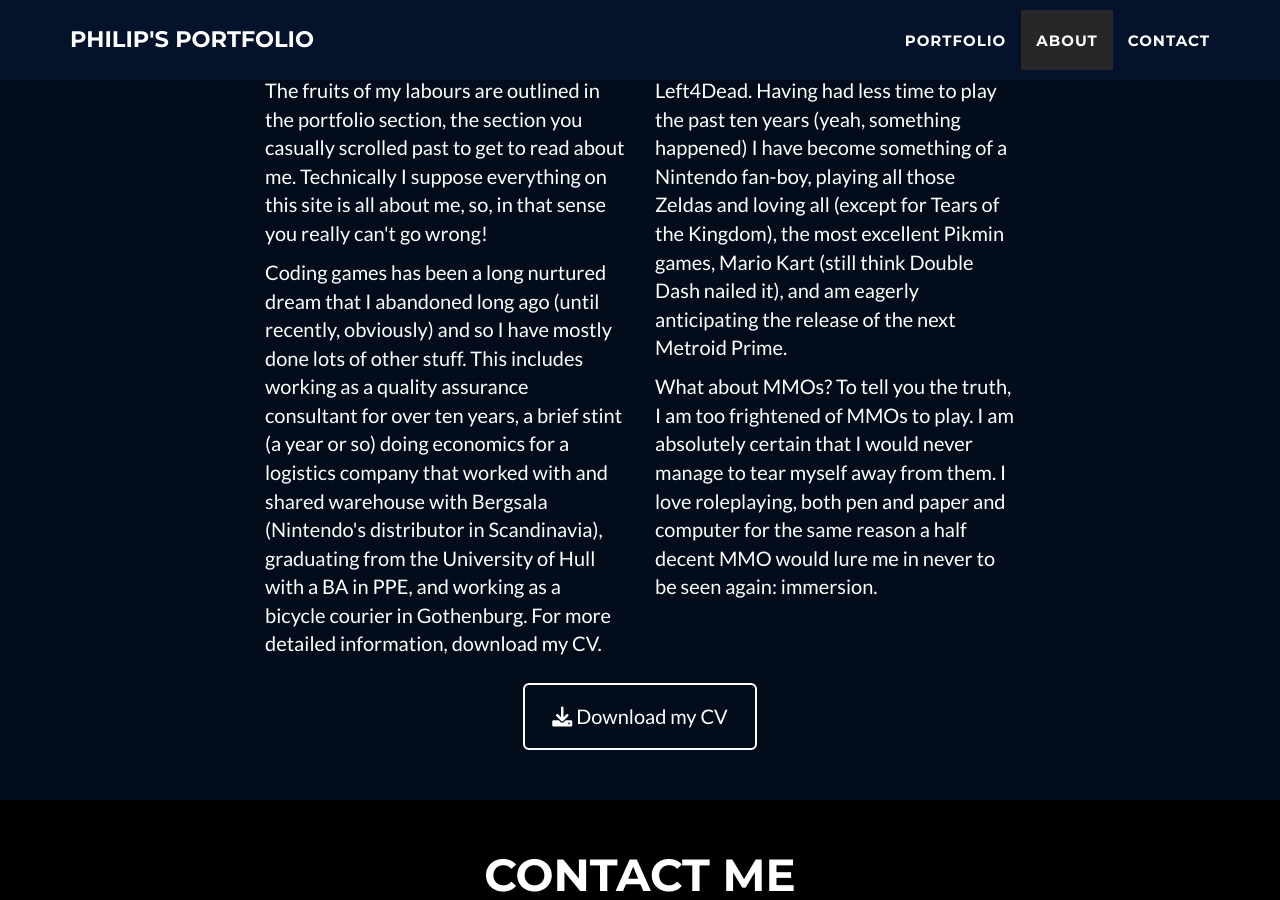
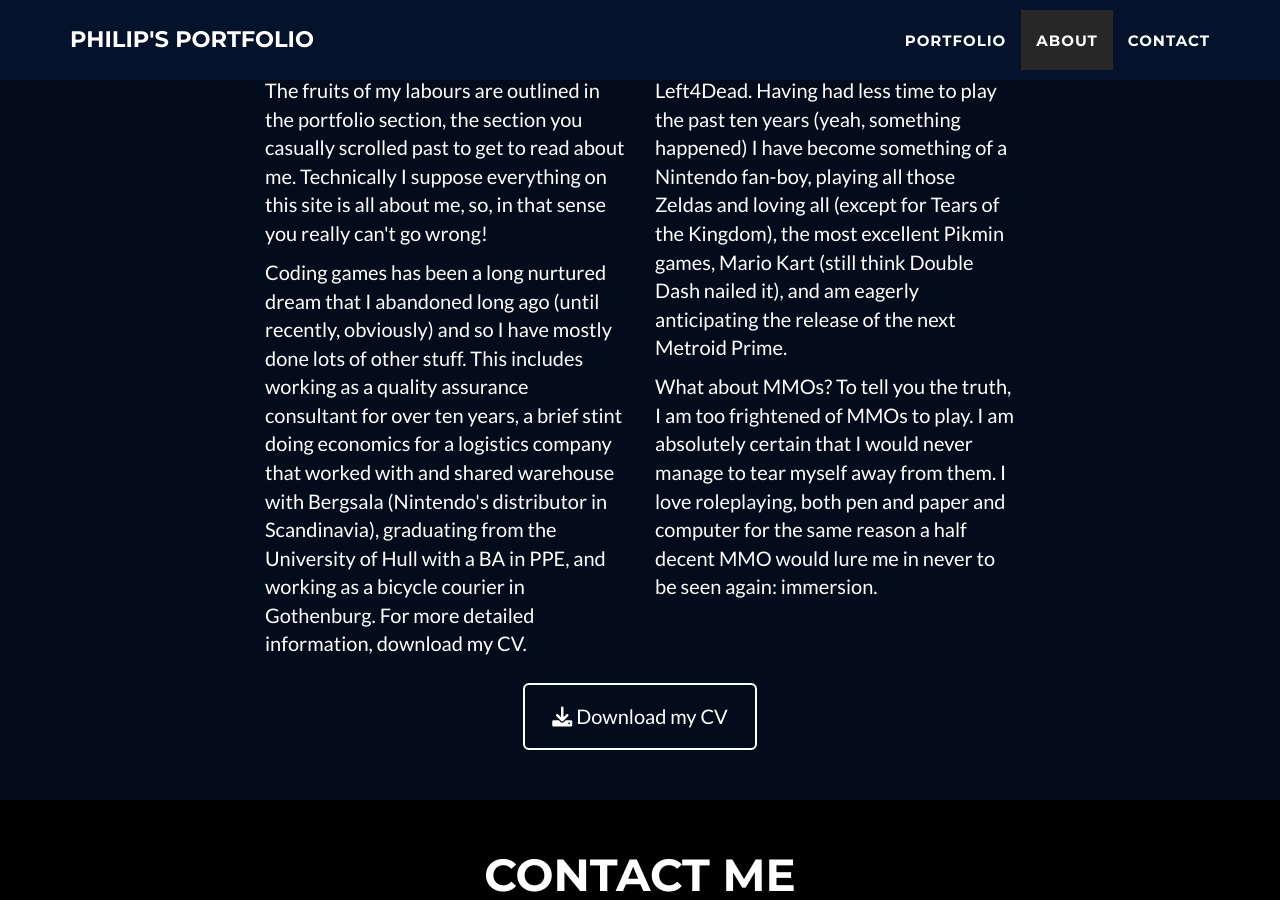
Before and after one commit to B0realian/B0realian.github.io, a Jekyll site: the page built from _posts/2025-03-31-Mesh-to-Image.markdown, in a window 1280 px wide and 900 px high, scrolled down 2392 px. Built offline with Jekyll 4.4.1, drawn with Linux system fonts in a browser that asks for light colours.

Commit message:
Update about.html

```diff
--- a/_includes/about.html
+++ b/_includes/about.html
@@ -13,7 +13,7 @@
         </p>
         <p> The fruits of my labours are outlined in the portfolio section, the section you casually scrolled past to get to read about me. Technically I suppose everything on this site is all about me, so, in that sense you really can't go wrong!
         </p>
-        <p>Coding games has been a long nurtured dream that I abandoned long ago (until recently, obviously) and so I have mostly done lots of other stuff. This includes working as a quality assurance consultant for over ten years, a brief stint (a year or so) doing economics for a logistics company that worked with and shared warehouse with Bergsala (Nintendo's distributor in Scandinavia), graduating from the University of Hull with a BA in PPE, and working as a bicycle courier in Gothenburg. For more detailed information, download my CV.
+        <p>Coding games has been a long nurtured dream that I abandoned long ago (until recently, obviously) and so I have mostly done lots of other stuff. This includes working as a quality assurance consultant for over ten years, a brief stint doing economics for a logistics company that worked with and shared warehouse with Bergsala (Nintendo's distributor in Scandinavia), graduating from the University of Hull with a BA in PPE, and working as a bicycle courier in Gothenburg. For more detailed information, download my CV.
         </p>
       </div>
       <div class="col-lg-4">
```
